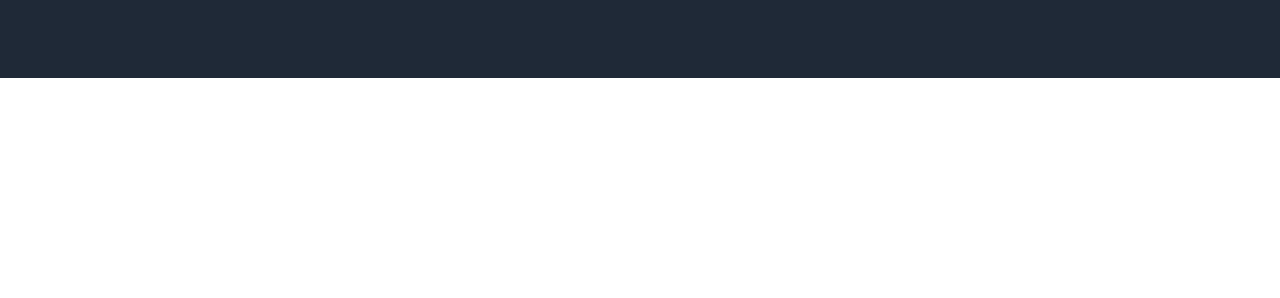
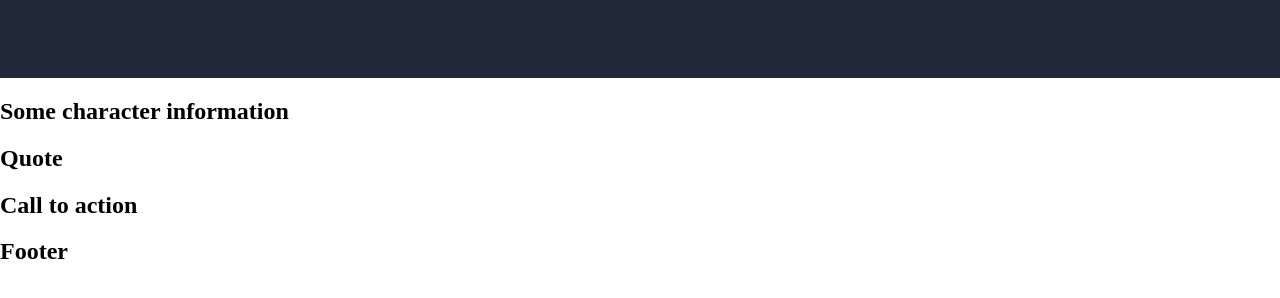
Before and after one commit to Ansh743/odin-mario, a plain HTML site: page index.html in a window 1280 px wide. Shown: the part 494-792 px from the top of the page. Drawn offline with Linux system fonts and the light colour scheme; a script that the page names is missing.

Commit message:
Added temporary placeholders

```diff
--- a/index.html
+++ b/index.html
@@ -36,5 +36,18 @@
             <img src="./images/all.jpg" alt="All Characters" width="100%">
         </div>
     </div>
+    <div class="section-2">
+        <h2>Some character information</h2>
+    </div>
+    <div class="section-3">
+        <h2>Quote</h2>
+    </div>
+    <div class="section-4">
+        <h2>Call to action</h2>
+    </div>
+    <div class="footer">
+        <h2>Footer</h2>
+    </div>
+
 </body>
 </html>
```
